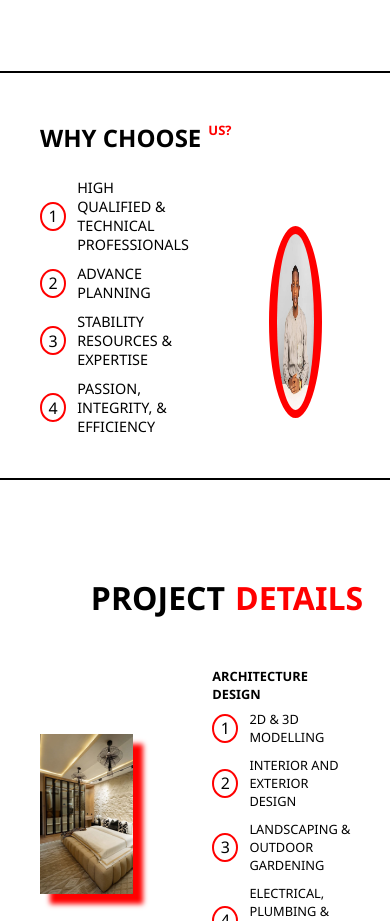
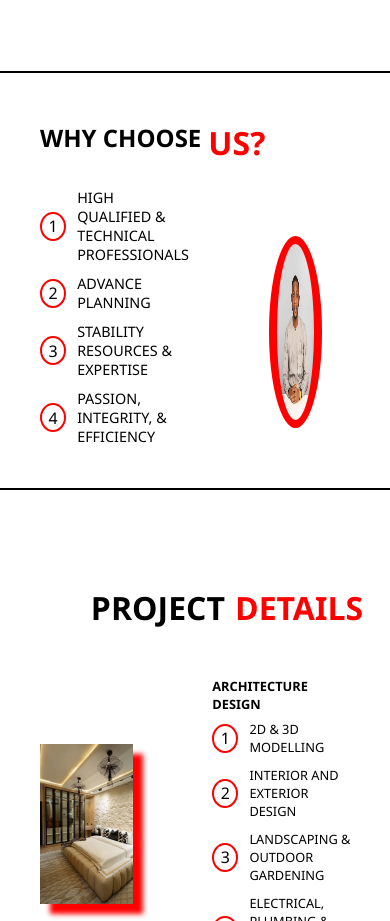
Before and after one commit to kavrenconnect/BV-CE, a plain HTML site: page index.html in a window 390 px wide. Shown: the part 2120-3041 px from the top of the page. Drawn offline with Linux system fonts and the light colour scheme.

Commit message:
Update style.css

```diff
--- a/style.css
+++ b/style.css
@@ -110,6 +110,7 @@
   }
   .colorText{
     color: var(--primary);
+      font-size: 2em;
   }
   .underText{
     /* margin-top: -7px; */
@@ -423,7 +424,6 @@
     }
     .colorText{
       color: var(--primary);
-        font-size: small;
     }
     .underText{
       margin-top: 0.7em;
```
